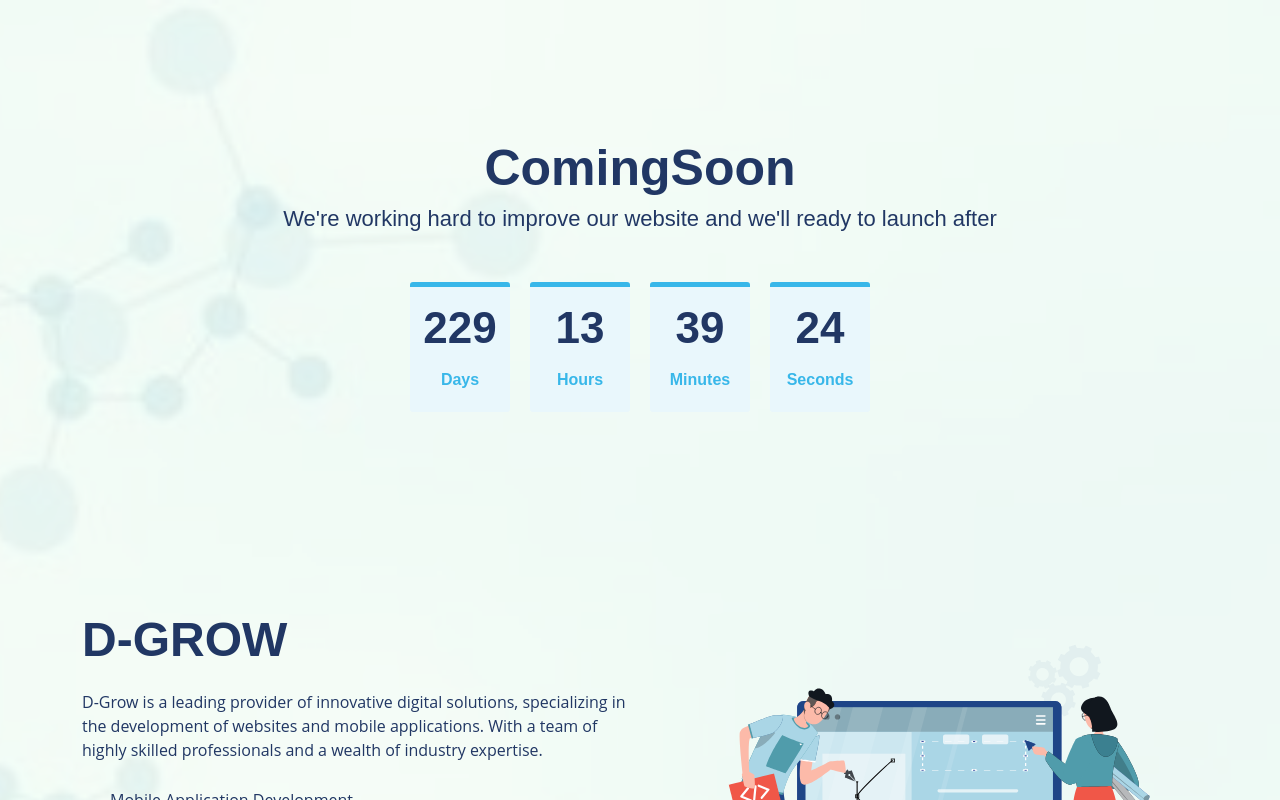
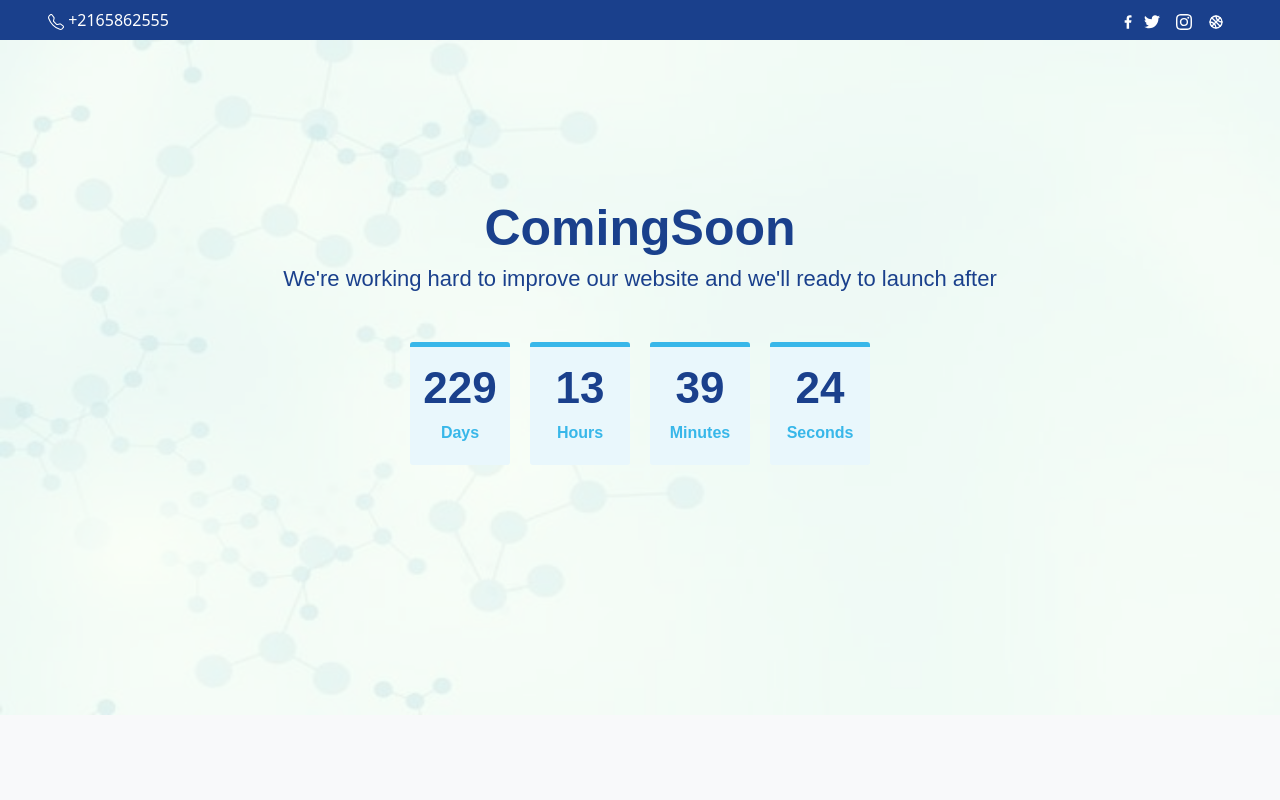
Before and after one commit to D-Grow-tn/d-grow-platform, a React (Create React App) app in the folder client/: page / in a window 1280 px wide. Shown: the top 800 px of the page. Built offline with nearby package versions, Linux system fonts and the light colour scheme; some icons are missing.

Commit message:
comingsoon updated

```diff
--- a/client/src/App.css
+++ b/client/src/App.css
@@ -43,10 +43,10 @@ nav {
 }
 #logo{
   font-weight: bolder;
-  color:  #213764;
   padding: 5px;
   font-size: 30px;
   /* margin-right: 180px; */
+  color: #1a408c
 }
 .hover-bleu{
     font-size: 20px !important;
@@ -105,3 +105,12 @@ border-bottom: 3px solid #2772db;
 
 
 }
+.bg-darkbleu{
+  background-color: #1a408c;
+}
+.bg-lightbleu{
+  background-color:rgb(218 234 240);
+}
+.dark-bleu{
+  color: #1a408c;
+}
--- a/client/src/apps/Client.js
+++ b/client/src/apps/Client.js
@@ -15,9 +15,9 @@ function Client() {
 
   return (
     <div>
-      {/* <div
-        style={{ height: "40px", backgroundColor: "#213764", color: "white" }}
-        className="d-flex justify-content-between align-items-center  px-5 w-100"
+     <div
+        style={{ height: "40px", color: "white" }}
+        className="d-flex justify-content-between align-items-center  px-5 w-100 bg-darkbleu"
       >
         <div>
           <BsTelephone /> +2165862555
@@ -39,8 +39,8 @@ function Client() {
           </div>
         </div>
       </div>
-      <Naavbar/>
-      <Outlet /> */}
+      {/* <Naavbar/> */}
+      {/* <Outlet />  */}
 <ComingSoon/>
       {/* <Footer /> */}
     </div>
--- a/client/src/assets/css/style.css
+++ b/client/src/assets/css/style.css
@@ -5,12 +5,11 @@
 --------------------------------------------------------------*/
 .body {
   font-family: "Open Sans", sans-serif;
-  color: #213764;
-  background: url("../img/bg.jpg") top center no-repeat;
-  background-size: cover;
+  color: #1a408c;
   position: relative;
+
 }
-
+/*
  .body::before {
   content: "";
   position: absolute;
@@ -20,10 +19,10 @@
   bottom: 0;
   background: rgba(250, 255, 245, 0.8) !important;
 
-}
+} */
 
 @media (min-width: 1024px) {
-  body {
+ #header {
     background-attachment: fixed;
   }
 }
@@ -90,8 +89,27 @@ h6 {
 #header {
   position: relative;
   width: 100%;
-  padding-top: 140px ;
-  /* countdown */
+  padding: 100px ;
+  height: 100%;
+
+
+}
+.header {
+  font-family: "Open Sans", sans-serif;
+  color: #1a408c;
+  position: relative;
+  background: url("../img/bg.jpg")  no-repeat;
+  background-size:100% 100%;
+}
+.header::before {
+  content: "";
+  position: absolute;
+  left: 0;
+  right: 0;
+  top: 0;
+  bottom: 0;
+  background: rgba(250, 255, 245, 0.8) !important;
+
 }
 
 #header h1 {
@@ -99,11 +117,11 @@ h6 {
   font-size: 50px;
   font-weight: 700;
   line-height: 56px;
-  color:#213764;
+
 }
 
 #header h2 {
-  color: #213764;
+
   margin-bottom: 40px;
   font-size: 22px;
 }
@@ -125,8 +143,7 @@ h6 {
 #header .countdown div h3 {
   font-weight: 700;
   font-size: 44px;
-  margin-bottom: 15px;
-  color: #213764;
+
 }
 
 #header .countdown div h4 {
@@ -188,7 +205,7 @@ h6 {
 --------------------------------------------------------------*/
 section {
   padding: 60px 0;
-  margin-bottom: -100px;
+
 }
 
 .section-bg {
@@ -437,29 +454,3 @@ section {
     transform: rotate(360deg);
   }
 }
-
-/*--------------------------------------------------------------
-# Footer
---------------------------------------------------------------*/
-#footer {
-  background: rgba(19, 19, 19, 0.4);
-  padding: 30px 0;
-  color: #fff;
-  font-size: 14px;
-  position: relative;
-}
-
-#footer .copyright {
-  text-align: center;
-}
-
-#footer .credits {
-  padding-top: 10px;
-  text-align: center;
-  font-size: 13px;
-  color: #fff;
-}
-
-#footer .credits a {
-  color: #ff3333;
-}
--- a/client/src/layouts/Footer.js
+++ b/client/src/layouts/Footer.js
@@ -12,13 +12,12 @@ export default function App() {
     <div
       style={{
         minHeight: "60vh",
-        backgroundColor: "#070f4e",
         marginTop: "50px",
       }}
+      className="bg-darkbleu"
     >
       <MDBFooter
-        className="text-center text-lg-start text-muted"
-        style={{ width: "100%", backgroundColor: "#070f4e" }}
+        style={{ width: "100%" }}
       >
         <section className="">
           <MDBContainer className="text-center text-md-start mt-5">
@@ -151,8 +150,8 @@ export default function App() {
         </section>
 
         <div
-          className="text-center p-4"
-          style={{ backgroundColor: "#070f4e", color: "white" }}
+          className="text-center p-5 m-5 bg-darkbleu"
+          style={{ color: "white" }}
         >
           © 2023 Company, Inc. All rights reserved.
         </div>
--- a/client/src/layouts/Naavbar.js
+++ b/client/src/layouts/Naavbar.js
@@ -31,12 +31,12 @@ function Naavbar() {
     <Navbar
       bg="white"
       expand="lg"
-      className={`d-flex justify-content-between align-items-center  px-5 ${
+      className={`d-flex justify-content-between align-items-center  px-5  ${
         scroll > 40 && "fixed-top"
       } `}
     >
       <Container fluid>
-        <Navbar.Brand href="#" id="logo">
+        <Navbar.Brand href="#" id="logo" className="dark-bleu">
           {" "}
           D-Grow{" "}
         </Navbar.Brand>
--- a/client/src/pages/ComingSoon.js
+++ b/client/src/pages/ComingSoon.js
@@ -27,7 +27,8 @@ function ComingSoon() {
 
   return (
     <div className="body dark-bleu">
-      <div id="header" className="d-flex align-items-center">
+      <section className="header">
+      <div id="header" className="d-flex align-items-center ">
         <div className="container d-flex flex-column align-items-center dark-bleu">
           <h1>ComingSoon</h1>
           <h2>
@@ -35,7 +36,7 @@ function ComingSoon() {
             after
           </h2>
           <div
-            className="countdown d-flex justify-content-center"
+            className="countdown d-flex justify-content-center "
             data-count="2023/12/5"
           >
             <div>
@@ -57,21 +58,22 @@ function ComingSoon() {
           </div>
         </div>
       </div>
+      </section>
       <main id="main">
         {/* ======= About Us Section ======= */}
-        <section id="about" className="about">
+        <section id="about" className="about ">
           <div className="container">
             <div className="row content">
               <div className="col-lg-6 pt-4 pt-lg-0 mt-5">
                 <h2>D-Grow</h2>
 
-                <p>
+                <p style={{ color: "#213764"}}>
                   D-Grow is a leading provider of innovative digital solutions,
                   specializing in the development of websites and mobile
                   applications. With a team of highly skilled professionals and
                   a wealth of industry expertise.
                 </p>
-                <ul>
+                <ul style={{ color: "#213764"}}>
                   <li>
                     <i className="bi bi-check" />
                     Mobile Application Development{" "}
@@ -84,7 +86,7 @@ function ComingSoon() {
                     <i className="bi bi-check" /> Digital Strategy Consulting
                   </li>
                 </ul>
-                <p className="fst-italic">
+                <p className="fst-italic" style={{ color: "#213764"}}>
                   we pride ourselves on delivering high-quality solutions that
                   combine cutting-edge technology, aesthetic design, and
                   user-centric functionality. We offer comprehensive services to
--- a/client/src/pages/Contact.js
+++ b/client/src/pages/Contact.js
@@ -5,8 +5,8 @@ function Contact() {
     <div className="bg-light">
       <section id="contact" className="contact">
           <div className="container">
-            <div className="section-title">
-              <h2 style={{color:'#213764'}}>Contact Us</h2>
+            <div className="section-title dark-bleu">
+              <h2 >Contact Us</h2>
             </div>
             <div className="row justify-content-center">
               <div className="col-lg-10">
@@ -31,7 +31,7 @@ function Contact() {
                 </div>
               </div>
             </div>
-            <div className="row justify-content-center">
+            <div className="row justify-content-center" style={{paddingBottom:"50px"}}>
               <div className="col-lg-10">
                 <form action="forms/contact.php" method="post" role="form" className="php-email-form">
                   <div className="row">
@@ -59,6 +59,7 @@ function Contact() {
             </div>
           </div>
         </section>{/* End Contact Us Section */}
+        <div> </div>
     </div>
   )
 }
--- a/client/src/pages/Home.js
+++ b/client/src/pages/Home.js
@@ -124,14 +124,13 @@ function Home() {
       </Carousel>
 
       <div
-        className=" d-flex mx-5 p-5 gap-5 justify-content-between align-items-center "
-        style={{ color: "#213764",textAlign:"center" }}
+        className=" d-flex mx-5 p-5 gap-5 justify-content-between align-items-center dark-bleu"
+        style={{ textAlign:"center" }}
       >
         <div>
           <h2
             style={{
               fontWeight: "bold",
-              color: "#213764",
               paddingBottom: "30px",
             }}
           >
```
